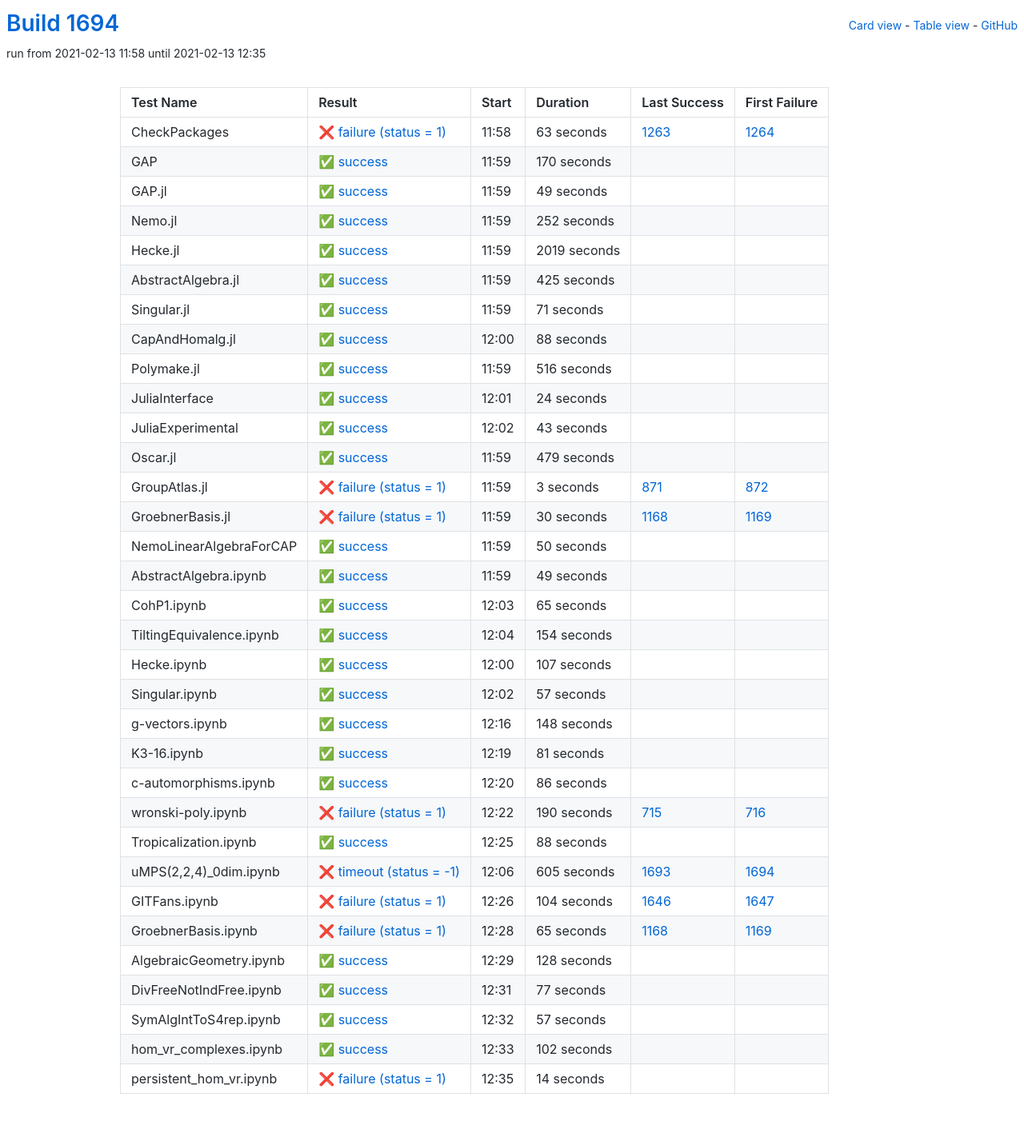
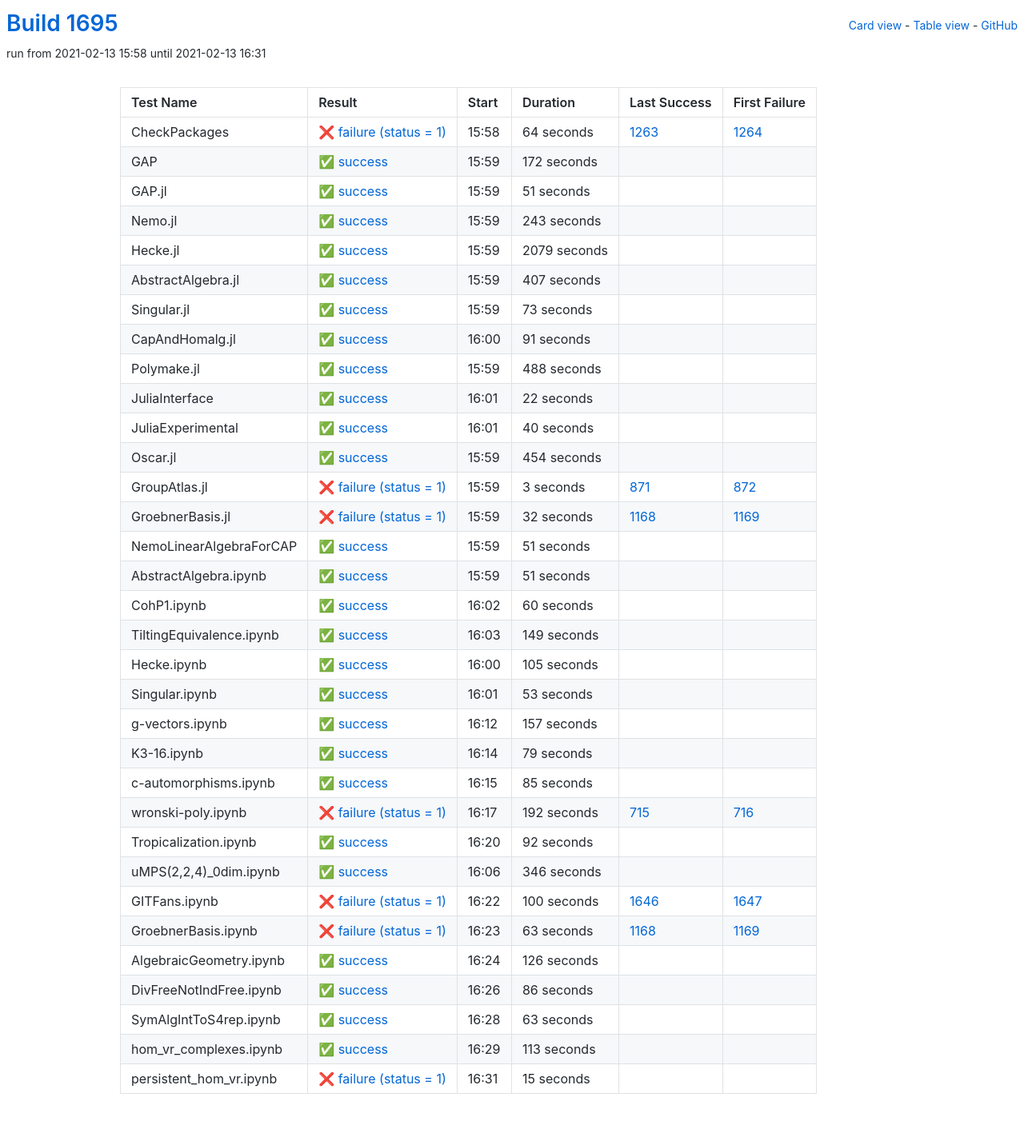
Before and after one commit to oscar-system/oscar-ci-status-stable, a Jekyll site: the page built from table.html, in a window 1280 px wide. Shown: the whole page at 80% size. Built offline with Jekyll 4.4.1, drawn with Linux system fonts in a browser that asks for light colours.

Commit message:
Build #1695

```diff
--- a/_data/ci.yml
+++ b/_data/ci.yml
@@ -1,6 +1,6 @@
 ---
-build: 1694
-build_url: https://oscarci.mathematik.uni-kl.de/job/oscar-stable/1694/
+build: 1695
+build_url: https://oscarci.mathematik.uni-kl.de/job/oscar-stable/1695/
 job: oscar-stable
 organization: oscar-system
 repo: oscar-ci-status-stable
@@ -8,152 +8,152 @@ repourl: https://github.com/oscar-system/oscar-ci-status-stable
 tests:
 - name: CheckPackages
   id: checkpackages
-  log: https://oscarci.mathematik.uni-kl.de/job/oscar-stable/1694/artifact/logs/build-1694/CheckPackages.log
-  start: 2021-02-13 11:58
+  log: https://oscarci.mathematik.uni-kl.de/job/oscar-stable/1695/artifact/logs/build-1695/CheckPackages.log
+  start: 2021-02-13 15:58
   success: false
   exitcode: 1
   status: failure
-  duration: 63
+  duration: 64
   last_success: 1263
   last_success_url: https://oscarci.mathematik.uni-kl.de/job/oscar-stable/1263/
   first_failure: 1264
   first_failure_url: https://oscarci.mathematik.uni-kl.de/job/oscar-stable/1264/
 - name: GAP
   id: gap
-  log: https://oscarci.mathematik.uni-kl.de/job/oscar-stable/1694/artifact/logs/build-1694/GAP.log
-  start: 2021-02-13 11:59
+  log: https://oscarci.mathematik.uni-kl.de/job/oscar-stable/1695/artifact/logs/build-1695/GAP.log
+  start: 2021-02-13 15:59
   success: true
   exitcode: 0
   status: success
-  duration: 170
+  duration: 172
   last_success: false
   last_success_url:
   first_failure: false
   first_failure_url:
 - name: GAP.jl
   id: gap-jl
-  log: https://oscarci.mathematik.uni-kl.de/job/oscar-stable/1694/artifact/logs/build-1694/GAP.jl.log
-  start: 2021-02-13 11:59
+  log: https://oscarci.mathematik.uni-kl.de/job/oscar-stable/1695/artifact/logs/build-1695/GAP.jl.log
+  start: 2021-02-13 15:59
   success: true
   exitcode: 0
   status: success
-  duration: 49
+  duration: 51
   last_success: false
   last_success_url:
   first_failure: false
   first_failure_url:
 - name: Nemo.jl
   id: nemo-jl
-  log: https://oscarci.mathematik.uni-kl.de/job/oscar-stable/1694/artifact/logs/build-1694/Nemo.jl.log
-  start: 2021-02-13 11:59
+  log: https://oscarci.mathematik.uni-kl.de/job/oscar-stable/1695/artifact/logs/build-1695/Nemo.jl.log
+  start: 2021-02-13 15:59
   success: true
   exitcode: 0
   status: success
-  duration: 252
+  duration: 243
   last_success: false
   last_success_url:
   first_failure: false
   first_failure_url:
 - name: Hecke.jl
   id: hecke-jl
-  log: https://oscarci.mathematik.uni-kl.de/job/oscar-stable/1694/artifact/logs/build-1694/Hecke.jl.log
-  start: 2021-02-13 11:59
+  log: https://oscarci.mathematik.uni-kl.de/job/oscar-stable/1695/artifact/logs/build-1695/Hecke.jl.log
+  start: 2021-02-13 15:59
   success: true
   exitcode: 0
   status: success
-  duration: 2019
+  duration: 2079
   last_success: false
   last_success_url:
   first_failure: false
   first_failure_url:
 - name: AbstractAlgebra.jl
   id: abstractalgebra-jl
-  log: https://oscarci.mathematik.uni-kl.de/job/oscar-stable/1694/artifact/logs/build-1694/AbstractAlgebra.jl.log
-  start: 2021-02-13 11:59
+  log: https://oscarci.mathematik.uni-kl.de/job/oscar-stable/1695/artifact/logs/build-1695/AbstractAlgebra.jl.log
+  start: 2021-02-13 15:59
   success: true
   exitcode: 0
   status: success
-  duration: 425
+  duration: 407
   last_success: false
   last_success_url:
   first_failure: false
   first_failure_url:
 - name: Singular.jl
   id: singular-jl
-  log: https://oscarci.mathematik.uni-kl.de/job/oscar-stable/1694/artifact/logs/build-1694/Singular.jl.log
-  start: 2021-02-13 11:59
+  log: https://oscarci.mathematik.uni-kl.de/job/oscar-stable/1695/artifact/logs/build-1695/Singular.jl.log
+  start: 2021-02-13 15:59
   success: true
   exitcode: 0
   status: success
-  duration: 71
+  duration: 73
   last_success: false
   last_success_url:
   first_failure: false
   first_failure_url:
 - name: CapAndHomalg.jl
   id: capandhomalg-jl
-  log: https://oscarci.mathematik.uni-kl.de/job/oscar-stable/1694/artifact/logs/build-1694/CapAndHomalg.jl.log
-  start: 2021-02-13 12:00
+  log: https://oscarci.mathematik.uni-kl.de/job/oscar-stable/1695/artifact/logs/build-1695/CapAndHomalg.jl.log
+  start: 2021-02-13 16:00
   success: true
   exitcode: 0
   status: success
-  duration: 88
+  duration: 91
   last_success: false
   last_success_url:
   first_failure: false
   first_failure_url:
 - name: Polymake.jl
   id: polymake-jl
-  log: https://oscarci.mathematik.uni-kl.de/job/oscar-stable/1694/artifact/logs/build-1694/Polymake.jl.log
-  start: 2021-02-13 11:59
+  log: https://oscarci.mathematik.uni-kl.de/job/oscar-stable/1695/artifact/logs/build-1695/Polymake.jl.log
+  start: 2021-02-13 15:59
   success: true
   exitcode: 0
   status: success
-  duration: 516
+  duration: 488
   last_success: false
   last_success_url:
   first_failure: false
   first_failure_url:
 - name: JuliaInterface
   id: juliainterface
-  log: https://oscarci.mathematik.uni-kl.de/job/oscar-stable/1694/artifact/logs/build-1694/JuliaInterface.log
-  start: 2021-02-13 12:01
+  log: https://oscarci.mathematik.uni-kl.de/job/oscar-stable/1695/artifact/logs/build-1695/JuliaInterface.log
+  start: 2021-02-13 16:01
   success: true
   exitcode: 0
   status: success
-  duration: 24
+  duration: 22
   last_success: false
   last_success_url:
   first_failure: false
   first_failure_url:
 - name: JuliaExperimental
   id: juliaexperimental
-  log: https://oscarci.mathematik.uni-kl.de/job/oscar-stable/1694/artifact/logs/build-1694/JuliaExperimental.log
-  start: 2021-02-13 12:02
+  log: https://oscarci.mathematik.uni-kl.de/job/oscar-stable/1695/artifact/logs/build-1695/JuliaExperimental.log
+  start: 2021-02-13 16:01
   success: true
   exitcode: 0
   status: success
-  duration: 43
+  duration: 40
   last_success: false
   last_success_url:
   first_failure: false
   first_failure_url:
 - name: Oscar.jl
   id: oscar-jl
-  log: https://oscarci.mathematik.uni-kl.de/job/oscar-stable/1694/artifact/logs/build-1694/Oscar.jl.log
-  start: 2021-02-13 11:59
+  log: https://oscarci.mathematik.uni-kl.de/job/oscar-stable/1695/artifact/logs/build-1695/Oscar.jl.log
+  start: 2021-02-13 15:59
   success: true
   exitcode: 0
   status: success
-  duration: 479
+  duration: 454
   last_success: false
   last_success_url:
   first_failure: false
   first_failure_url:
 - name: GroupAtlas.jl
   id: groupatlas-jl
-  log: https://oscarci.mathematik.uni-kl.de/job/oscar-stable/1694/artifact/logs/build-1694/GroupAtlas.jl.log
-  start: 2021-02-13 11:59
+  log: https://oscarci.mathematik.uni-kl.de/job/oscar-stable/1695/artifact/logs/build-1695/GroupAtlas.jl.log
+  start: 2021-02-13 15:59
   success: false
   exitcode: 1
   status: failure
@@ -164,116 +164,200 @@ tests:
   first_failure_url: https://oscarci.mathematik.uni-kl.de/job/oscar-stable/872/
 - name: GroebnerBasis.jl
   id: groebnerbasis-jl
-  log: https://oscarci.mathematik.uni-kl.de/job/oscar-stable/1694/artifact/logs/build-1694/GroebnerBasis.jl.log
-  start: 2021-02-13 11:59
+  log: https://oscarci.mathematik.uni-kl.de/job/oscar-stable/1695/artifact/logs/build-1695/GroebnerBasis.jl.log
+  start: 2021-02-13 15:59
   success: false
   exitcode: 1
   status: failure
-  duration: 30
+  duration: 32
   last_success: 1168
   last_success_url: https://oscarci.mathematik.uni-kl.de/job/oscar-stable/1168/
   first_failure: 1169
   first_failure_url: https://oscarci.mathematik.uni-kl.de/job/oscar-stable/1169/
 - name: NemoLinearAlgebraForCAP
   id: nemolinearalgebraforcap
-  log: https://oscarci.mathematik.uni-kl.de/job/oscar-stable/1694/artifact/logs/build-1694/NemoLinearAlgebraForCAP.log
-  start: 2021-02-13 11:59
+  log: https://oscarci.mathematik.uni-kl.de/job/oscar-stable/1695/artifact/logs/build-1695/NemoLinearAlgebraForCAP.log
+  start: 2021-02-13 15:59
   success: true
   exitcode: 0
   status: success
-  duration: 50
+  duration: 51
   last_success: false
   last_success_url:
   first_failure: false
   first_failure_url:
 - name: AbstractAlgebra.ipynb
   id: abstractalgebra-ipynb
-  log: https://oscarci.mathematik.uni-kl.de/job/oscar-stable/1694/artifact/logs/build-1694/AbstractAlgebra.ipynb.log
-  start: 2021-02-13 11:59
+  log: https://oscarci.mathematik.uni-kl.de/job/oscar-stable/1695/artifact/logs/build-1695/AbstractAlgebra.ipynb.log
+  start: 2021-02-13 15:59
   success: true
   exitcode: 0
   status: success
-  duration: 49
+  duration: 51
   last_success: false
   last_success_url:
   first_failure: false
   first_failure_url:
 - name: CohP1.ipynb
   id: cohp1-ipynb
-  log: https://oscarci.mathematik.uni-kl.de/job/oscar-stable/1694/artifact/logs/build-1694/CohP1.ipynb.log
-  start: 2021-02-13 12:03
+  log: https://oscarci.mathematik.uni-kl.de/job/oscar-stable/1695/artifact/logs/build-1695/CohP1.ipynb.log
+  start: 2021-02-13 16:02
   success: true
   exitcode: 0
   status: success
-  duration: 65
+  duration: 60
   last_success: false
   last_success_url:
   first_failure: false
   first_failure_url:
 - name: TiltingEquivalence.ipynb
   id: tiltingequivalence-ipynb
-  log: https://oscarci.mathematik.uni-kl.de/job/oscar-stable/1694/artifact/logs/build-1694/TiltingEquivalence.ipynb.log
-  start: 2021-02-13 12:04
+  log: https://oscarci.mathematik.uni-kl.de/job/oscar-stable/1695/artifact/logs/build-1695/TiltingEquivalence.ipynb.log
+  start: 2021-02-13 16:03
   success: true
   exitcode: 0
   status: success
-  duration: 154
+  duration: 149
   last_success: false
   last_success_url:
   first_failure: false
   first_failure_url:
 - name: Hecke.ipynb
   id: hecke-ipynb
-  log: https://oscarci.mathematik.uni-kl.de/job/oscar-stable/1694/artifact/logs/build-1694/Hecke.ipynb.log
-  start: 2021-02-13 12:00
+  log: https://oscarci.mathematik.uni-kl.de/job/oscar-stable/1695/artifact/logs/build-1695/Hecke.ipynb.log
+  start: 2021-02-13 16:00
   success: true
   exitcode: 0
   status: success
-  duration: 107
+  duration: 105
   last_success: false
   last_success_url:
   first_failure: false
   first_failure_url:
 - name: Singular.ipynb
   id: singular-ipynb
-  log: https://oscarci.mathematik.uni-kl.de/job/oscar-stable/1694/artifact/logs/build-1694/Singular.ipynb.log
-  start: 2021-02-13 12:02
+  log: https://oscarci.mathematik.uni-kl.de/job/oscar-stable/1695/artifact/logs/build-1695/Singular.ipynb.log
+  start: 2021-02-13 16:01
   success: true
   exitcode: 0
   status: success
-  duration: 57
+  duration: 53
   last_success: false
   last_success_url:
   first_failure: false
   first_failure_url:
 - name: g-vectors.ipynb
   id: g-vectors-ipynb
-  log: https://oscarci.mathematik.uni-kl.de/job/oscar-stable/1694/artifact/logs/build-1694/g-vectors.ipynb.log
-  start: 2021-02-13 12:16
+  log: https://oscarci.mathematik.uni-kl.de/job/oscar-stable/1695/artifact/logs/build-1695/g-vectors.ipynb.log
+  start: 2021-02-13 16:12
   success: true
   exitcode: 0
   status: success
-  duration: 148
+  duration: 157
   last_success: false
   last_success_url:
   first_failure: false
   first_failure_url:
 - name: K3-16.ipynb
   id: k3-16-ipynb
-  log: https://oscarci.mathematik.uni-kl.de/job/oscar-stable/1694/artifact/logs/build-1694/K3-16.ipynb.log
-  start: 2021-02-13 12:19
+  log: https://oscarci.mathematik.uni-kl.de/job/oscar-stable/1695/artifact/logs/build-1695/K3-16.ipynb.log
+  start: 2021-02-13 16:14
   success: true
   exitcode: 0
   status: success
-  duration: 81
+  duration: 79
   last_success: false
   last_success_url:
   first_failure: false
   first_failure_url:
 - name: c-automorphisms.ipynb
   id: c-automorphisms-ipynb
-  log: https://oscarci.mathematik.uni-kl.de/job/oscar-stable/1694/artifact/logs/build-1694/c-automorphisms.ipynb.log
-  start: 2021-02-13 12:20
+  log: https://oscarci.mathematik.uni-kl.de/job/oscar-stable/1695/artifact/logs/build-1695/c-automorphisms.ipynb.log
+  start: 2021-02-13 16:15
+  success: true
+  exitcode: 0
+  status: success
+  duration: 85
+  last_success: false
+  last_success_url:
+  first_failure: false
+  first_failure_url:
+- name: wronski-poly.ipynb
+  id: wronski-poly-ipynb
+  log: https://oscarci.mathematik.uni-kl.de/job/oscar-stable/1695/artifact/logs/build-1695/wronski-poly.ipynb.log
+  start: 2021-02-13 16:17
+  success: false
+  exitcode: 1
+  status: failure
+  duration: 192
+  last_success: 715
+  last_success_url: https://oscarci.mathematik.uni-kl.de/job/oscar-stable/715/
+  first_failure: 716
+  first_failure_url: https://oscarci.mathematik.uni-kl.de/job/oscar-stable/716/
+- name: Tropicalization.ipynb
+  id: tropicalization-ipynb
+  log: https://oscarci.mathematik.uni-kl.de/job/oscar-stable/1695/artifact/logs/build-1695/Tropicalization.ipynb.log
+  start: 2021-02-13 16:20
+  success: true
+  exitcode: 0
+  status: success
+  duration: 92
+  last_success: false
+  last_success_url:
+  first_failure: false
+  first_failure_url:
+- name: uMPS(2,2,4)_0dim.ipynb
+  id: umps-2-2-4-0dim-ipynb
+  log: https://oscarci.mathematik.uni-kl.de/job/oscar-stable/1695/artifact/logs/build-1695/uMPS-2-2-4-_0dim.ipynb.log
+  start: 2021-02-13 16:06
+  success: true
+  exitcode: 0
+  status: success
+  duration: 346
+  last_success: false
+  last_success_url:
+  first_failure: false
+  first_failure_url:
+- name: GITFans.ipynb
+  id: gitfans-ipynb
+  log: https://oscarci.mathematik.uni-kl.de/job/oscar-stable/1695/artifact/logs/build-1695/GITFans.ipynb.log
+  start: 2021-02-13 16:22
+  success: false
+  exitcode: 1
+  status: failure
+  duration: 100
+  last_success: 1646
+  last_success_url: https://oscarci.mathematik.uni-kl.de/job/oscar-stable/1646/
+  first_failure: 1647
+  first_failure_url: https://oscarci.mathematik.uni-kl.de/job/oscar-stable/1647/
+- name: GroebnerBasis.ipynb
+  id: groebnerbasis-ipynb
+  log: https://oscarci.mathematik.uni-kl.de/job/oscar-stable/1695/artifact/logs/build-1695/GroebnerBasis.ipynb.log
+  start: 2021-02-13 16:23
+  success: false
+  exitcode: 1
+  status: failure
+  duration: 63
+  last_success: 1168
+  last_success_url: https://oscarci.mathematik.uni-kl.de/job/oscar-stable/1168/
+  first_failure: 1169
+  first_failure_url: https://oscarci.mathematik.uni-kl.de/job/oscar-stable/1169/
+- name: AlgebraicGeometry.ipynb
+  id: algebraicgeometry-ipynb
+  log: https://oscarci.mathematik.uni-kl.de/job/oscar-stable/1695/artifact/logs/build-1695/AlgebraicGeometry.ipynb.log
+  start: 2021-02-13 16:24
+  success: true
+  exitcode: 0
+  status: success
+  duration: 126
+  last_success: false
+  last_success_url:
+  first_failure: false
+  first_failure_url:
+- name: DivFreeNotIndFree.ipynb
+  id: divfreenotindfree-ipynb
+  log: https://oscarci.mathematik.uni-kl.de/job/oscar-stable/1695/artifact/logs/build-1695/DivFreeNotIndFree.ipynb.log
+  start: 2021-02-13 16:26
   success: true
   exitcode: 0
   status: success
@@ -282,122 +366,38 @@ tests:
   last_success_url:
   first_failure: false
   first_failure_url:
-- name: wronski-poly.ipynb
-  id: wronski-poly-ipynb
-  log: https://oscarci.mathematik.uni-kl.de/job/oscar-stable/1694/artifact/logs/build-1694/wronski-poly.ipynb.log
-  start: 2021-02-13 12:22
-  success: false
-  exitcode: 1
-  status: failure
-  duration: 190
-  last_success: 715
-  last_success_url: https://oscarci.mathematik.uni-kl.de/job/oscar-stable/715/
-  first_failure: 716
-  first_failure_url: https://oscarci.mathematik.uni-kl.de/job/oscar-stable/716/
-- name: Tropicalization.ipynb
-  id: tropicalization-ipynb
-  log: https://oscarci.mathematik.uni-kl.de/job/oscar-stable/1694/artifact/logs/build-1694/Tropicalization.ipynb.log
-  start: 2021-02-13 12:25
+- name: SymAlgIntToS4rep.ipynb
+  id: symalginttos4rep-ipynb
+  log: https://oscarci.mathematik.uni-kl.de/job/oscar-stable/1695/artifact/logs/build-1695/SymAlgIntToS4rep.ipynb.log
+  start: 2021-02-13 16:28
   success: true
   exitcode: 0
   status: success
-  duration: 88
-  last_success: false
-  last_success_url:
-  first_failure: false
-  first_failure_url:
-- name: uMPS(2,2,4)_0dim.ipynb
-  id: umps-2-2-4-0dim-ipynb
-  log: https://oscarci.mathematik.uni-kl.de/job/oscar-stable/1694/artifact/logs/build-1694/uMPS-2-2-4-_0dim.ipynb.log
-  start: 2021-02-13 12:06
-  success: false
-  exitcode: -1
-  status: timeout
-  duration: 605
-  last_success: 1693
-  last_success_url: https://oscarci.mathematik.uni-kl.de/job/oscar-stable/1693/
-  first_failure: 1694
-  first_failure_url: https://oscarci.mathematik.uni-kl.de/job/oscar-stable/1694/
-- name: GITFans.ipynb
-  id: gitfans-ipynb
-  log: https://oscarci.mathematik.uni-kl.de/job/oscar-stable/1694/artifact/logs/build-1694/GITFans.ipynb.log
-  start: 2021-02-13 12:26
-  success: false
-  exitcode: 1
-  status: failure
-  duration: 104
-  last_success: 1646
-  last_success_url: https://oscarci.mathematik.uni-kl.de/job/oscar-stable/1646/
-  first_failure: 1647
-  first_failure_url: https://oscarci.mathematik.uni-kl.de/job/oscar-stable/1647/
-- name: GroebnerBasis.ipynb
-  id: groebnerbasis-ipynb
-  log: https://oscarci.mathematik.uni-kl.de/job/oscar-stable/1694/artifact/logs/build-1694/GroebnerBasis.ipynb.log
-  start: 2021-02-13 12:28
-  success: false
-  exitcode: 1
-  status: failure
-  duration: 65
-  last_success: 1168
-  last_success_url: https://oscarci.mathematik.uni-kl.de/job/oscar-stable/1168/
-  first_failure: 1169
-  first_failure_url: https://oscarci.mathematik.uni-kl.de/job/oscar-stable/1169/
-- name: AlgebraicGeometry.ipynb
-  id: algebraicgeometry-ipynb
-  log: https://oscarci.mathematik.uni-kl.de/job/oscar-stable/1694/artifact/logs/build-1694/AlgebraicGeometry.ipynb.log
-  start: 2021-02-13 12:29
-  success: true
-  exitcode: 0
-  status: success
-  duration: 128
-  last_success: false
-  last_success_url:
-  first_failure: false
-  first_failure_url:
-- name: DivFreeNotIndFree.ipynb
-  id: divfreenotindfree-ipynb
-  log: https://oscarci.mathematik.uni-kl.de/job/oscar-stable/1694/artifact/logs/build-1694/DivFreeNotIndFree.ipynb.log
-  start: 2021-02-13 12:31
-  success: true
-  exitcode: 0
-  status: success
-  duration: 77
-  last_success: false
-  last_success_url:
-  first_failure: false
-  first_failure_url:
-- name: SymAlgIntToS4rep.ipynb
-  id: symalginttos4rep-ipynb
-  log: https://oscarci.mathematik.uni-kl.de/job/oscar-stable/1694/artifact/logs/build-1694/SymAlgIntToS4rep.ipynb.log
-  start: 2021-02-13 12:32
-  success: true
-  exitcode: 0
-  status: success
-  duration: 57
+  duration: 63
   last_success: false
   last_success_url:
   first_failure: false
   first_failure_url:
 - name: hom_vr_complexes.ipynb
   id: hom-vr-complexes-ipynb
-  log: https://oscarci.mathematik.uni-kl.de/job/oscar-stable/1694/artifact/logs/build-1694/hom_vr_complexes.ipynb.log
-  start: 2021-02-13 12:33
+  log: https://oscarci.mathematik.uni-kl.de/job/oscar-stable/1695/artifact/logs/build-1695/hom_vr_complexes.ipynb.log
+  start: 2021-02-13 16:29
   success: true
   exitcode: 0
   status: success
-  duration: 102
+  duration: 113
   last_success: false
   last_success_url:
   first_failure: false
   first_failure_url:
 - name: persistent_hom_vr.ipynb
   id: persistent-hom-vr-ipynb
-  log: https://oscarci.mathematik.uni-kl.de/job/oscar-stable/1694/artifact/logs/build-1694/persistent_hom_vr.ipynb.log
-  start: 2021-02-13 12:35
+  log: https://oscarci.mathematik.uni-kl.de/job/oscar-stable/1695/artifact/logs/build-1695/persistent_hom_vr.ipynb.log
+  start: 2021-02-13 16:31
   success: false
   exitcode: 1
   status: failure
-  duration: 14
+  duration: 15
   last_success: false
   last_success_url:
   first_failure: false
```
Also changed, not shown: README.md.
